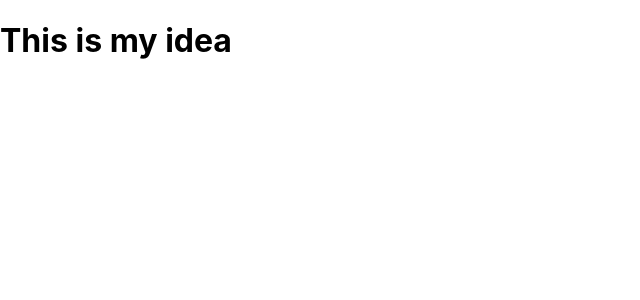
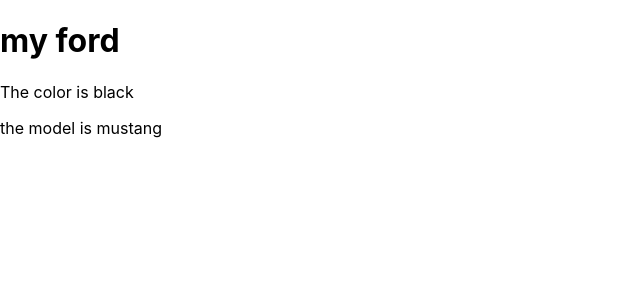
Before and after one commit to winterbreaker23/React_classes, a React (Create React App) app in the folder myapp/: page / in a window 1280 px wide. Shown: the top 300 px of the page, without its empty margins (0-640 px from the left). Built offline with nearby package versions, Linux system fonts and the light colour scheme.

Commit message:
use state

```diff
--- a/myapp/src/index.js
+++ b/myapp/src/index.js
@@ -46,9 +46,29 @@
   }
 }
 
+class Car7 extends React.Component{
+  constructor(props){
+    super(props);
+    this.state = {
+      brand:"ford",
+      color:"black",
+      year:1964,
+      model:"mustang"
+    };
+  }
+  render(){
+    return(
+    <div>
+      <h1>my {this.state.brand}</h1>
+      <p>The color is {this.state.color}</p>
+      <p>the model is {this.state.model}</p>
+    </div>
+    );
+  }
+}
 root.render(
   <React.StrictMode>
-    <Car6/>
+    <Car7/>
   </React.StrictMode>
 );
 
```
